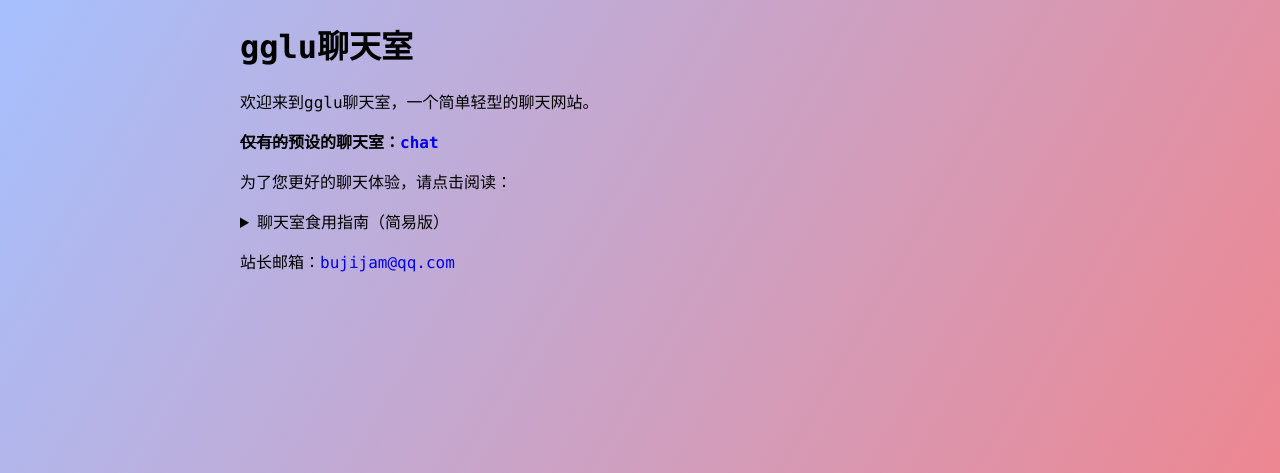
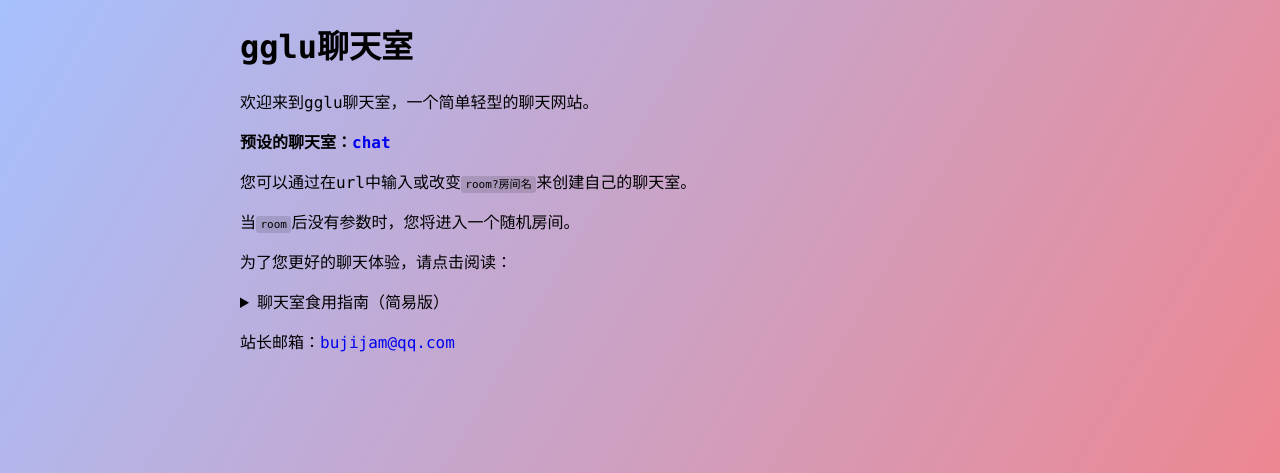
Before and after one commit to gglu-chat/main, a Flask app: page / in a window 1280 px wide. Shown: the top 473 px of the page. Run offline with Flask 2, Linux system fonts and the light colour scheme; parts of the project's set-up code (start-up, migrations or seed data) failed here and were passed over.

Commit message:
add "rooms"

```diff
--- a/website/main.py
+++ b/website/main.py
@@ -1,5 +1,5 @@
 from flask import Flask, render_template, request
-from flask_socketio import SocketIO, emit
+from flask_socketio import SocketIO, emit, join_room, leave_room
 import os
 import json
 import random
@@ -19,23 +19,30 @@ user_dict = {}
 def index():
     return render_template('index.html')
 
-@app.route('/chat')
+@app.route('/room')
 def chat():
     return render_template('chat.html')
 
-@socketio.on('connect', namespace='/chat')
+def getRoomUsers(room):
+    room_users = []
+    for i in user_dict:
+        if user_dict[i][1] == room:
+            room_users.append(user_dict[i][0])
+        return room_users
+
+@socketio.on('connect', namespace='/room')
 def connect(data):
-    emit('connected', {'info': 'connected:D', 'sid': request.sid, 'onlineUsers': list(user_dict.values())})
+    emit('connected', {'info': 'connected:D', 'sid': request.sid})
 
-@socketio.on('disconnect', namespace='/chat')
-def disconnect():
-    emit('leavechat', {'type': 'leave', 'sid': request.sid, 'nick': user_dict[request.sid]}, broadcast=True)
-    #print(user_dict[request.sid], '断开连接')
+@socketio.on('disconnect', namespace='/room')
+def disconnects():
+    leave(user_dict[request.sid][1])
     user_dict.pop(request.sid)
 
-@socketio.on('join', namespace='/chat')
+@socketio.on('join', namespace='/room')
 def join(dt):
     dt = json.loads(str(json.dumps(dt)))
+    room = dt['room']
     password = dt['password']
     if password != '':
         sha256 = hashlib.sha256()
@@ -43,28 +50,31 @@ def join(dt):
         trip = base64.b64encode(sha256.digest()).decode('utf-8')[0:6]
     else:
         trip = 'null'
-    emit('joinchat', {"type": "join", "nick": dt['nick'], "trip": trip}, broadcast=True)
-    user_dict[request.sid] = dt['nick']
+    join_room(room)
+    emit('joinchat', {"type": "join", "nick": dt['nick'], "trip": trip, "room": room, "onlineUsers": getRoomUsers(room)}, to=room)
+    nick_and_room = []
+    nick_and_room.append(dt['nick'])
+    nick_and_room.append(room)
+    user_dict[request.sid] = nick_and_room
+    #{'nBfbNBltuGT0DRmfAAAB': ['name', 'chat_room']}
 
 
-@socketio.on('leave', namespace='/chat')
+@socketio.on('leave', namespace='/room')
 def leave(datas):
-    disconnect()
-    emit('leavechat', {'type': 'leave', 'sid': request.sid, 'nick': user_dict[request.sid]}, broadcast=True)
+    room = user_dict[request.sid][1]
+    emit('leavechat', {'type': 'leave', 'sid': request.sid, 'nick': user_dict[request.sid][0]}, to=room)
+    leave_room(room)
 
-
-@socketio.on('message', namespace='/chat')
+@socketio.on('message', namespace='/room')
 def handle_message(arg):
     arg = json.loads(str(json.dumps(arg)))
     arg['time'] = int(round(time.time() * 1000))
     arg['msg_id'] = ''.join(random.choice('abcdefghijklmnopqrstuvwxyzABSCEFGHIJKLMNOPQRSTUVWXYZ0123456789') for i in range(16))
-    emit('send', arg, broadcast=True)
+    room = arg['room']
+    emit('send', arg, to=room)
     #print(arg)
 
 
 if __name__ == '__main__':
-    #app.run(host="0.0.0.0",port=80)
     port = int(os.environ.get('PORT', 15264))
-    #server = pywsgi.WSGIServer(("0.0.0.0", port), app)
-    #server.serve_forever()
     socketio.run(app, host='0.0.0.0', port=port)
--- a/website/templates/index.html
+++ b/website/templates/index.html
@@ -26,7 +26,7 @@
         padding: .2em .4em;
         margin: 0;
         font-size: 85%;
-        background-color: rgba(27,31,35,.1);
+        background-color: rgba(27,31,35,.15);
         border-radius: 3px;
     }
     </style>
@@ -35,26 +35,27 @@
 {% block body%}
     <h1>gglu聊天室</h1>
     <p>欢迎来到gglu聊天室，一个简单轻型的聊天网站。</p>
-    <b><del>仅有的</del>预设的聊天室：<a href="../chat">chat</a></b>
+    <b>预设的聊天室：<a href="../room?chat">chat</a></b>
+    <p>您可以通过在url中输入或改变<code>room?房间名</code>来创建自己的聊天室。</p>
+    <p>当<code>room</code>后没有参数时，您将进入一个随机房间。</p>
     <p>为了您更好的聊天体验，请点击阅读：</p>
     <details>
         <summary>聊天室食用指南（简易版）</summary>
         <br/>
         <details>
             <summary>介绍</summary>
-            <p>gglu聊天室主要由Flask-SocketIO实现。</p>
-            <p>项目地址：<a href="https://github.com/gglu-chat/main" target="_blank">gglu-chat</a></p>
-            <p>支持markdown。</p>
+            <p>gglu聊天室主要由Flask-SocketIO实现。支持markdown。
+                项目地址：<a href="https://github.com/gglu-chat/main" target="_blank">gglu-chat</a></p>
         </details>
         <details>
             <summary>登录</summary>
-            <p>在这里您无需注册账户，输入一个昵称即可加入聊天室进行聊天。但是为了更好地识别用户，gglu使用tripcode（识别码）认证方式。</p>
-            <p>识别码是一串长度位6位的字符，您可以在加入聊天室输入昵称时输入<code>昵称#密码</code>来获得您的专属识别码。您可以将鼠标指针悬浮在昵称上，即可看到相应用户的识别码。</p>
-            <p>密码被呈现给服务器进行加密，取前6位作为您的识别码。识别码作为您唯一的身份标识，请不要随意把密码泄露给别人。</p>
+            <p>在这里您无需注册账户，输入一个昵称即可加入聊天室进行聊天。但是为了更好地识别用户，gglu使用tripcode（识别码）认证方式。
+                识别码是一串长度位6位的字符，您可以在加入聊天室输入昵称时输入<code>昵称#密码</code>来获得您的专属识别码。您可以将鼠标指针悬浮在昵称上，即可看到相应用户的识别码。
+                密码被呈现给服务器进行加密，取前6位作为您的识别码。识别码作为您唯一的身份标识，请不要随意把密码泄露给别人。</p>
         </details>
         <details>
             <summary>聊天室规则</summary>
-            <p>这里还什么都没有呢...</p>
+            <p>不捣乱</p>
         </details>
     </details>
     <p>站长邮箱：<a target="_blank" href="mailto://bujijam@qq.com/" title="邮箱">bujijam@qq.com</a></p>
```
Also changed, not shown: website/static/chat.js (+33 -20 lines).
